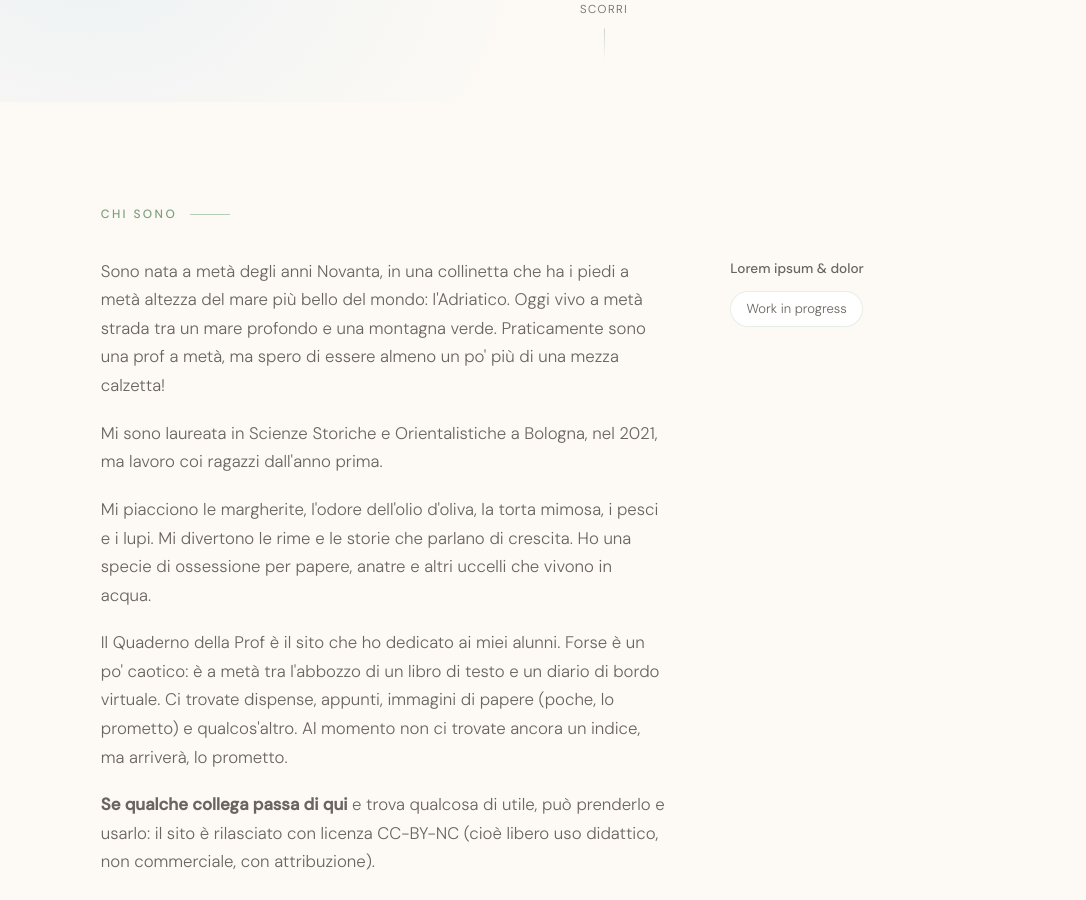
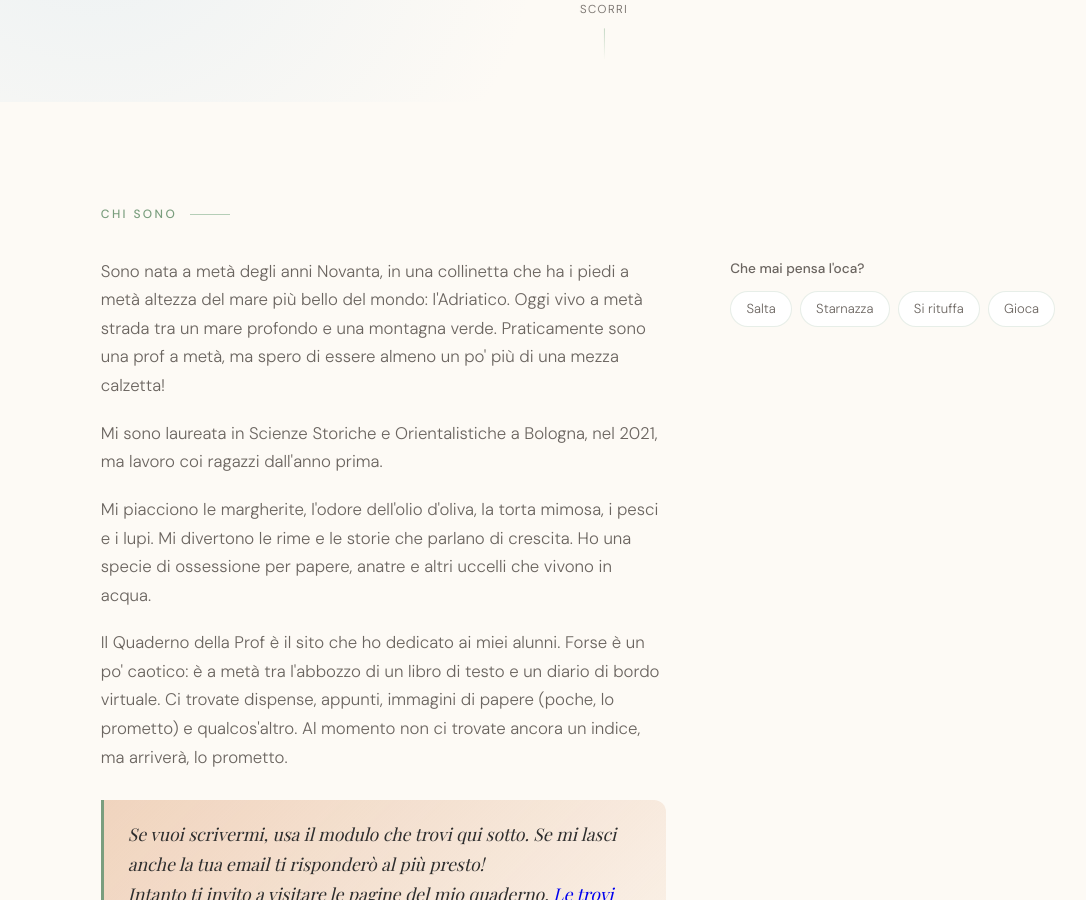
Before and after one commit to ilquadernodellaprof/ilquadernodellaprof.github.io, a Jekyll site: the page built from about/index.html, in a window 1280 px wide and 900 px high, scrolled down 798 px. Shown: the whole window, without its empty margins (36-1122 px from the left). Built offline with Jekyll 4.4.1, drawn with Linux system fonts in a browser that asks for light colours; some web fonts are replaced; some of the changed text lies outside the part shown.

Commit message:
Update meta description and content in index.html

```diff
--- a/about/index.html
+++ b/about/index.html
@@ -403,26 +403,43 @@
 </p>
 <p>Il Quaderno della Prof è il sito che ho dedicato ai miei alunni. Forse è un po' caotico: è a metà tra l'abbozzo di un libro di testo e un diario di bordo virtuale. Ci trovate dispense, appunti, immagini di papere (poche, lo prometto) e qualcos'altro. Al momento non ci trovate ancora un indice, ma arriverà, lo prometto.
 </p>
-<p> <strong>Se qualche collega passa di qui</strong> e trova qualcosa di utile, può prenderlo e usarlo: il sito è rilasciato con licenza CC-BY-NC (cioè libero uso didattico, non commerciale, con attribuzione).
-</p>
-<p>La maggior parte dei materiali di storia e geografia sono pensati per essere usati in gruppo (prevalentemente per <i>jigsaw</i> e <i>debate</i>). Le attività di lettura e scrittura presuppongono la cornice del <i>Writing and Reading Workshop</i>. La riflessione linguistica si distacca un po' dalla tradizione scolastica per provare ad applicare la ricerca accademica degli ultimi decenni: uso un approccio che si rifà alle teorie linguistiche generativa, valenziale e funzionale. In fase di studio mi affido molto alla <i>Grammatica italiana essenziale e ragionata</i> di De Santis e Prandi.
-</p>
-<p>Se vuoi scrivermi, usa il modulo che trovi qui sotto. Se mi lasci anche la tua email ti risponderò senz'altro!</p>
 
         <blockquote class="about-quote">
+          Se vuoi scrivermi, usa il modulo che trovi qui sotto. Se mi lasci anche la tua email ti risponderò al più presto!<br>
           Intanto ti invito a visitare le pagine del mio quaderno. <a href="https://ilquadernodellaprof.github.io/">Le trovi qui!</a>
         </blockquote>
 
        </div>
 
       <div class="chips-wrap reveal">
-        <p>Lorem ipsum &amp; dolor</p>
+        <p>Che mai pensa l'oca?</p>
         <div class="chips">
-          <span class="chip">Work in progress</span>
+          <span class="chip">Salta</span>
+          <span class="chip">Starnazza</span>
+          <span class="chip">Si rituffa</span>
+          <span class="chip">Gioca</span>
         </div>
       </div>
 
     </div>
+  </section>
+
+    <!-- ══ PROFESSIONAL ══ -->
+  <section id="professional">
+    <div class="section-label">Per i colleghi...</div>
+    <div class="about-grid">
+
+      <div class="about-text reveal">
+
+<p>Se qualche collega passa di qui e trova qualcosa di utile, può prenderlo e usarlo: il sito è rilasciato con licenza CC-BY-NC (cioè libero uso didattico, non commerciale, con attribuzione).
+</p>
+<p>La maggior parte dei materiali di storia e geografia sono pensati per essere usati in gruppo (prevalentemente per <i>jigsaw</i> e <i>debate</i>). Le attività di lettura e scrittura presuppongono la cornice del <i>Writing and Reading Workshop</i>. La riflessione linguistica si distacca un po' dalla tradizione scolastica per provare ad applicare la ricerca accademica degli ultimi decenni: uso un approccio che si rifà alle teorie linguistiche generativa, valenziale e funzionale. In fase di studio mi affido molto alla <i>Grammatica italiana essenziale e ragionata</i> di De Santis e Prandi.
+</p>
+
+       </div>
+
+      </div>
+
   </section>
 
   <!-- ══ IL QUADERNO ══ -->
```
Also changed, not shown: other parts of about/index.html (+1 -1 lines).
